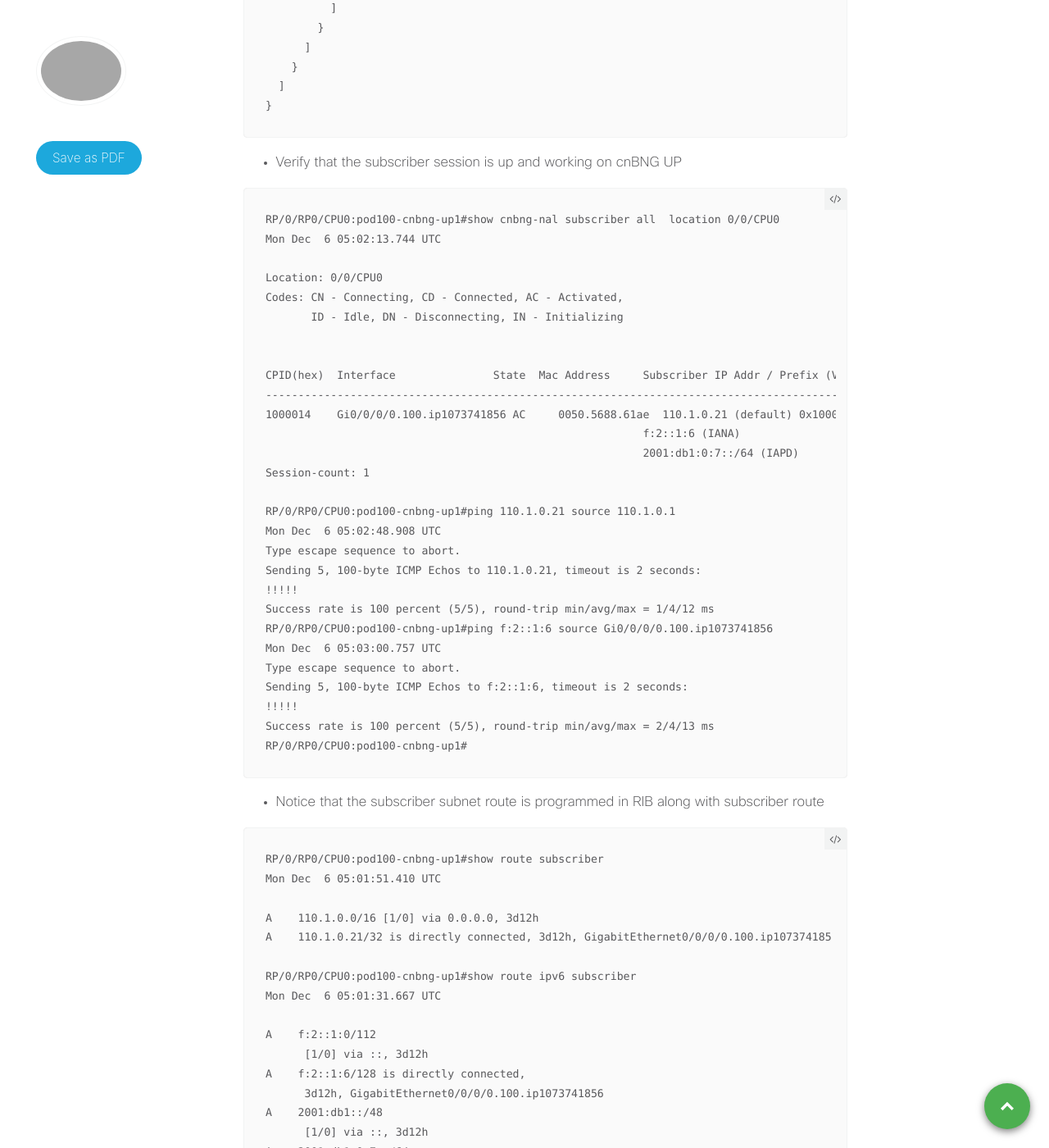
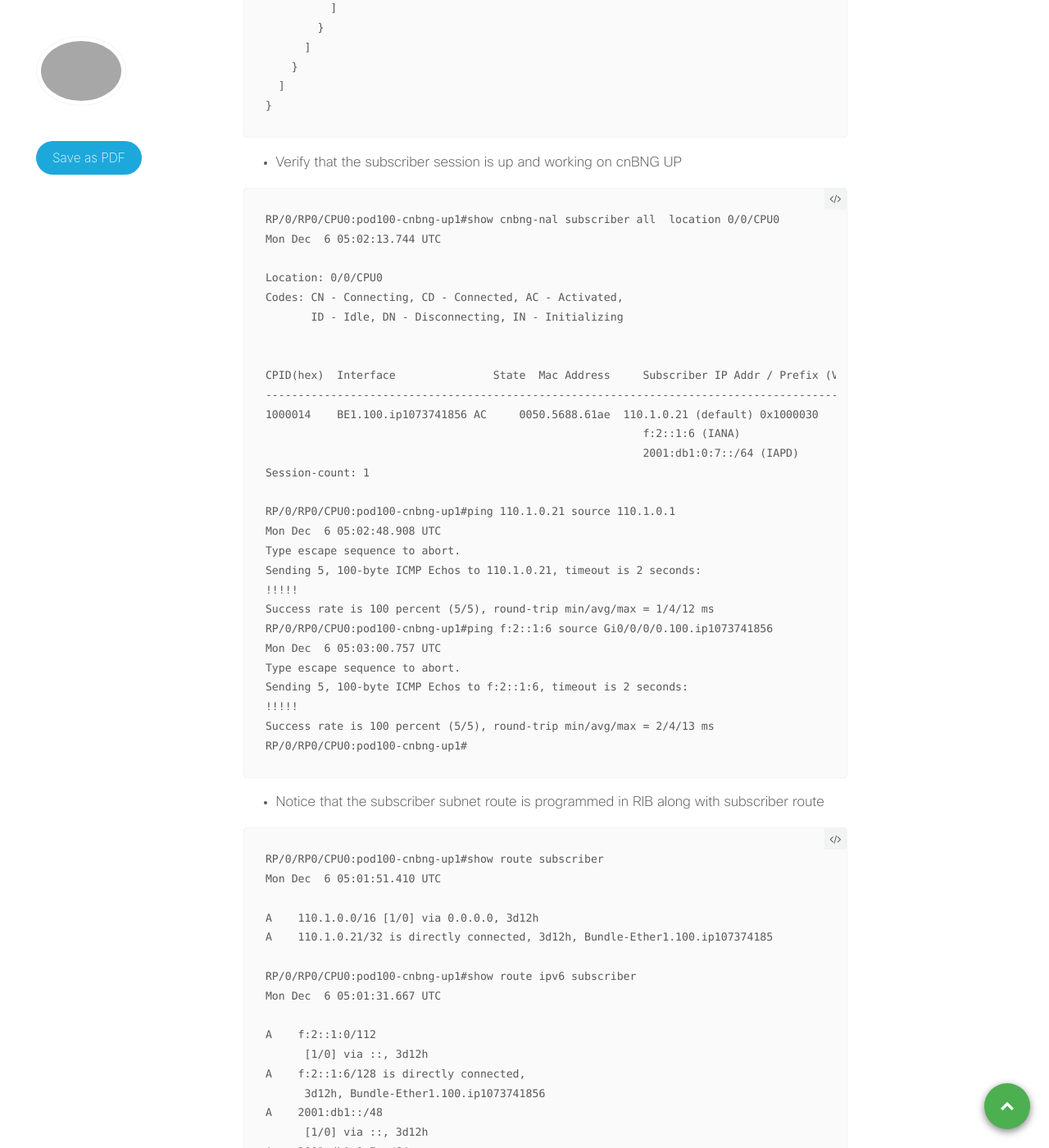
Before and after one commit to xrdocs/cnbng, a Jekyll site: the page built from _tutorials/ipoe-ds-subscriber-bringup-in-cnbng.md, in a window 1280 px wide and 1400 px high, scrolled down 14422 px. Shown: the whole window at 82% size. Built offline with Jekyll 4.4.1, drawn with Linux system fonts in a browser that asks for light colours; comment, search, counter and statistics services are not loaded; some of the changed text lies outside the part shown.

Commit message:
Update ipoe-ds-subscriber-bringup-in-cnbng.md

````diff
--- a/_tutorials/ipoe-ds-subscriber-bringup-in-cnbng.md
+++ b/_tutorials/ipoe-ds-subscriber-bringup-in-cnbng.md
@@ -399,19 +399,19 @@ This is where we associate access interfaces with cnBNG DHCP profile. cnBNG spec
 dhcp ipv4
  profile cnbng_v4 cnbng
  !
- interface GigabitEthernet0/0/0/0.101 cnbng profile cnbng_v4
+ interface Bundle-Ether1.101 cnbng profile cnbng_v4
 
 dhcp ipv6
  profile cnbng_v6 cnbng
  !
- interface GigabitEthernet0/0/0/0.101 cnbng profile cnbng_v6
+ interface Bundle-Ether1.101 cnbng profile cnbng_v6
 ```
 
 ### Access Interface Configuration
 We define and associate access interface to cnBNG. This way control packets (based on configurations) get routed to the cnBNG CP. The contruct follows ASR9k Integarted BNG model, if you are familiar with.
 
 ```
-interface GigabitEthernet0/0/0/0.101
+interface Bundle-Ether1.101
  ipv4 point-to-point
  ipv4 unnumbered Loopback1
  ipv6 address 2001::1/64
@@ -512,7 +512,7 @@ subscriber-details
             "16777220@sm",
             "acct-sess-id:pod3_DC_16777220@sm",
             "upf:pod100-cnbng-up1",
-            "port-id:pod100-cnbng-up1/GigabitEthernet0/0/0/0.100",
+            "port-id:pod100-cnbng-up1/Bundle-Ether1.100",
             "feat-template:ipoe-1",
             "type:sessmgr",
             "mac:0050.5688.61ae",
@@ -542,7 +542,7 @@ Codes: CN - Connecting, CD - Connected, AC - Activated,
 
 CPID(hex)  Interface               State  Mac Address     Subscriber IP Addr / Prefix (Vrf) Ifhandle
 ---------------------------------------------------------------------------------------------------
-1000014    Gi0/0/0/0.100.ip1073741856 AC     0050.5688.61ae  110.1.0.21 (default) 0x1000030
+1000014    BE1.100.ip1073741856 AC     0050.5688.61ae  110.1.0.21 (default) 0x1000030
                                                           f:2::1:6 (IANA)
                                                           2001:db1:0:7::/64 (IAPD)
 Session-count: 1
@@ -569,7 +569,7 @@ RP/0/RP0/CPU0:pod100-cnbng-up1#show route subscriber
 Mon Dec  6 05:01:51.410 UTC
 
 A    110.1.0.0/16 [1/0] via 0.0.0.0, 3d12h
-A    110.1.0.21/32 is directly connected, 3d12h, GigabitEthernet0/0/0/0.100.ip107374185
+A    110.1.0.21/32 is directly connected, 3d12h, Bundle-Ether1.100.ip107374185
 
 RP/0/RP0/CPU0:pod100-cnbng-up1#show route ipv6 subscriber
 Mon Dec  6 05:01:31.667 UTC
@@ -577,11 +577,11 @@ Mon Dec  6 05:01:31.667 UTC
 A    f:2::1:0/112
       [1/0] via ::, 3d12h
 A    f:2::1:6/128 is directly connected,
-      3d12h, GigabitEthernet0/0/0/0.100.ip1073741856
+      3d12h, Bundle-Ether1.100.ip1073741856
 A    2001:db1::/48
       [1/0] via ::, 3d12h
 A    2001:db1:0:7::/64
-      [2/0] 3d12h, GigabitEthernet0/0/0/0.100.ip1073741856
+      [2/0] 3d12h, Bundle-Ether1.100.ip1073741856
 ```
 
 - Notice that the QoS poilicy and ACLs are applied to subscriber interface
````
